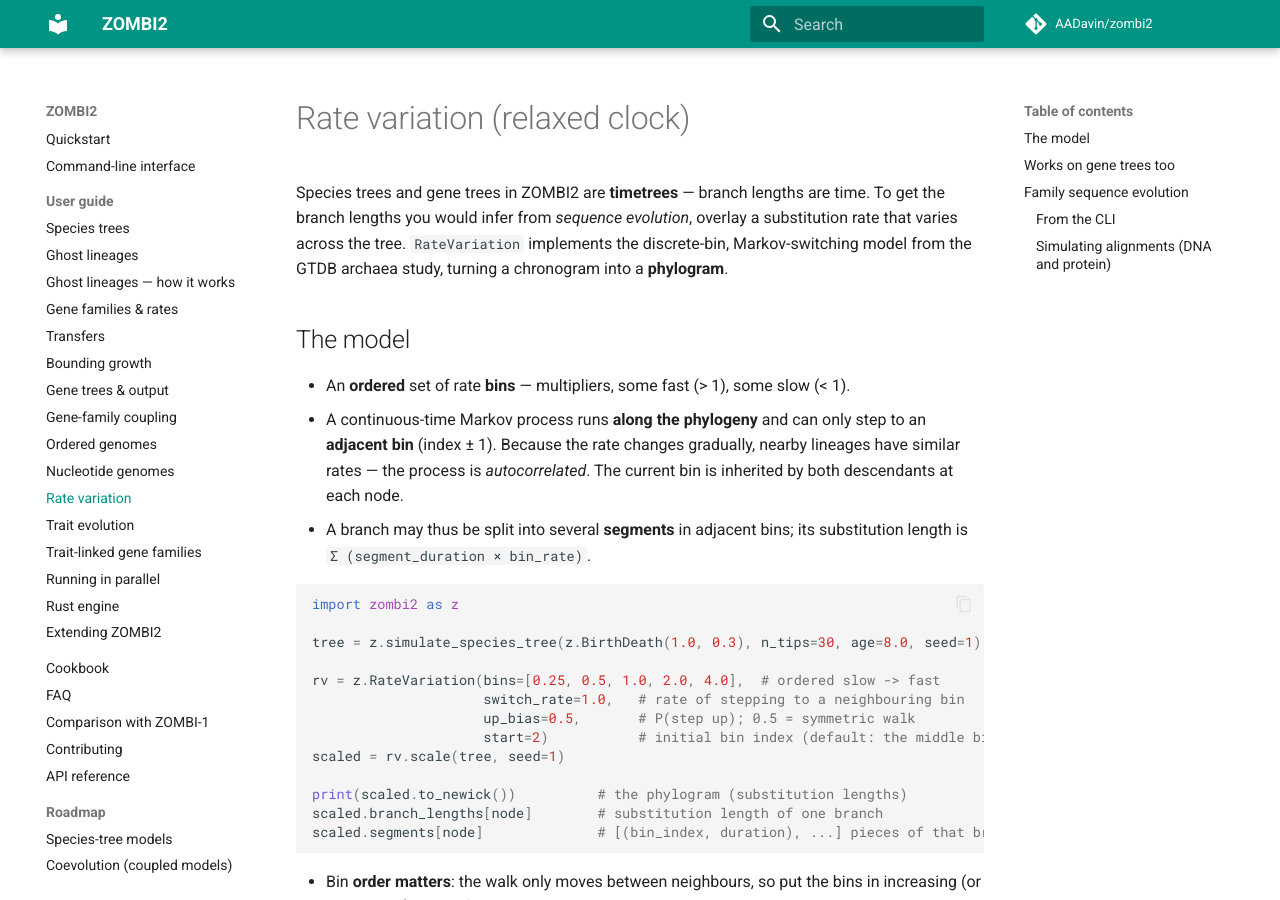
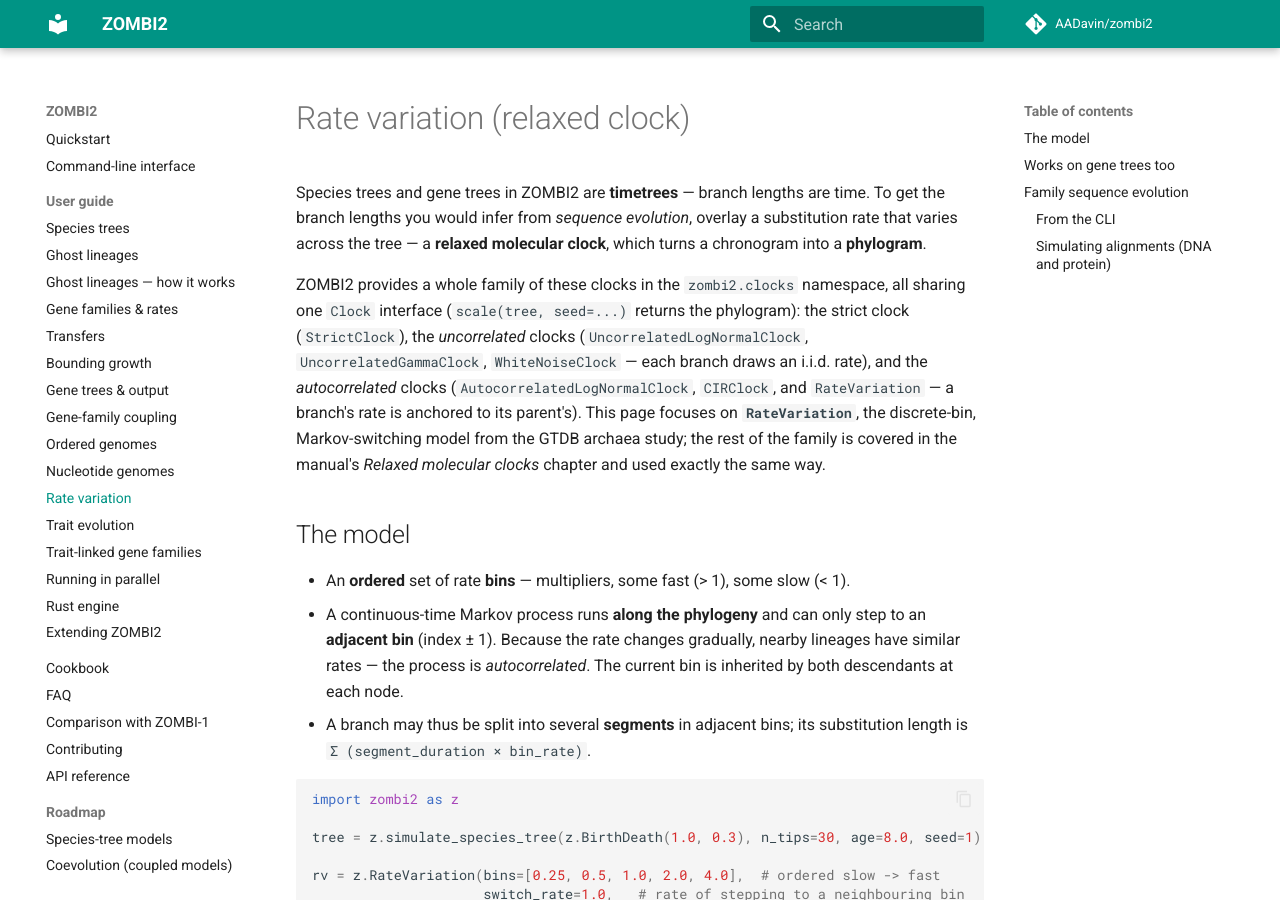
Before and after one commit to AADavin/zombi2, an MkDocs documentation site: the page built from docs/guide/rate-variation.md, in a window 1280 px wide and 900 px high. Built offline with MkDocs 1.6.1 and Material for MkDocs 9.7.7, drawn with Linux system fonts in a browser that asks for light colours; comment, search, counter and statistics services are not loaded; some of the changed text lies outside the part shown.

Commit message:
docs: reconcile Ch15 + guide/api with the relaxed-clock family
Follow-up to the molecular-clocks feature (PR #14). The existing docs framed
the lineage clock as "two clocks" and RateVariation as the only relaxed clock;
update them to point at the full family without disturbing the surrounding text.

- manual Ch15 (sequence evolution): the lineage clock can be ANY clock in the
  family (pointer to Ch16); `lineage=` takes any Clock, not just RateVariation.
- docs/guide/rate-variation.md: intro now introduces the `zombi2.clocks` family
  and namespace (RateVariation is the discrete-bin member); SequenceEvolution's
  R_b bullet and the CLI section cover `--clock` + its knobs.
- docs/reference/api.md: "Rate variation" -> "Relaxed molecular clocks",
  listing Clock + the six new clock classes.

Ch15 and the full manual build cleanly; mkdocs --strict passes; every CLI
command in the guide runs as written.

Co-Authored-By: Claude Opus 4.8 <noreply@anthropic.com>

````diff
--- a/docs/guide/rate-variation.md
+++ b/docs/guide/rate-variation.md
@@ -2,8 +2,17 @@
 
 Species trees and gene trees in ZOMBI2 are **timetrees** — branch lengths are time. To get
 the branch lengths you would infer from *sequence evolution*, overlay a substitution rate
-that varies across the tree. `RateVariation` implements the discrete-bin, Markov-switching
-model from the GTDB archaea study, turning a chronogram into a **phylogram**.
+that varies across the tree — a **relaxed molecular clock**, which turns a chronogram into a
+**phylogram**.
+
+ZOMBI2 provides a whole family of these clocks in the `zombi2.clocks` namespace, all sharing one
+`Clock` interface (`scale(tree, seed=...)` returns the phylogram): the strict clock (`StrictClock`),
+the *uncorrelated* clocks (`UncorrelatedLogNormalClock`, `UncorrelatedGammaClock`, `WhiteNoiseClock`
+— each branch draws an i.i.d. rate), and the *autocorrelated* clocks (`AutocorrelatedLogNormalClock`,
+`CIRClock`, and `RateVariation` — a branch's rate is anchored to its parent's). This page focuses on
+**`RateVariation`**, the discrete-bin, Markov-switching model from the GTDB archaea study; the rest of
+the family is covered in the manual's *Relaxed molecular clocks* chapter and used exactly the same
+way.
 
 ## The model
 
@@ -68,10 +77,10 @@ rate(family g, species branch b) = R_b · s_g
 ```
 
 - **`R_b`** — a lineage rate drawn **once on the species tree** and **shared by every
-  family**. Two clocks to choose from: an autocorrelated **lognormal** relaxed clock,
-  `R_child = R_parent · exp(N(0, σ·√branch_length))` (`branch_sigma`; `0` = strict clock), or
-  the **discrete-bin** within-branch `RateVariation` (the GTDB model; `lineage=`), which can
-  vary the rate *within* a branch.
+  family**. This is any relaxed clock from the family: the autocorrelated **lognormal** walk
+  `R_child = R_parent · exp(N(0, σ·√branch_length))` via `branch_sigma` (`0` = strict clock), or
+  **any `Clock`** passed as `lineage=` — the **discrete-bin** `RateVariation` (the GTDB model), an
+  uncorrelated clock, `CIRClock`, and so on.
 - **`s_g`** — each family's intrinsic speed, one constant drawn from a distribution
   (`family_speed`), so some families are globally fast, others slow.
 
@@ -120,19 +129,29 @@ have written the event trace (`trace` in `--write`):
 zombi2 genomes  -t species_tree.nwk --dup 0.2 --trans 0.1 --loss 0.2 --orig 0.5 \
     --write trace profiles -o run/
 
-# lognormal lineage clock + per-family speed
+# any clock in the family via --clock (here an uncorrelated lognormal)
+zombi2 sequence --genomes run/ --clock uncorrelated-lognormal --clock-sigma 0.5 \
+    --family-speed 0.5 -o run/
+
+# the autocorrelated lognormal and the discrete-bin GTDB clock also have shorthands
 zombi2 sequence --genomes run/ --branch-speed 0.4 --family-speed 0.5 -o run/
-
-# discrete-bin (GTDB) lineage clock instead of --branch-speed
 zombi2 sequence --genomes run/ --branch-bins 0.25,0.5,1,2,4 --branch-switch-rate 1.0 \
     --family-speed 0.5 -o run/
 ```
 
+`--clock` selects any model in the family —
+`{strict, autocorrelated-lognormal, uncorrelated-lognormal, uncorrelated-gamma, white-noise, cir,
+discrete-bin}` — with its parameter given by `--clock-sigma` (lognormal / white-noise / CIR spread),
+`--clock-shape` (gamma), `--clock-theta` (CIR mean-reversion), or `--clock-mean` (the target/strict
+rate). `--branch-speed` and `--branch-bins` remain as shorthands for the autocorrelated-lognormal and
+discrete-bin clocks.
+
 `sequence` replays `run/Events_trace.tsv`, rebuilds the reconciled gene trees, and writes
 `run/gene_trees/<family>_extant_subst.nwk` (and `_complete_subst.nwk`), plus
 `gene_family_speeds.tsv` and `branch_rates.tsv` recording the drawn `s_g` and `R_b` for
-reproducibility. `--branch-speed` **or** `--branch-bins` alone is a shared lineage clock;
-`--family-speed` alone is per-family speed; together they are the full gene × lineage model.
+reproducibility. A lineage clock alone (any `--clock`, `--branch-speed`, or `--branch-bins`) is a
+shared lineage clock; `--family-speed` alone is per-family speed; together they are the full
+gene × lineage model.
 
 ### Simulating alignments (DNA and protein)
 
````
Also changed, not shown: docs/reference/api.md (+8 -1 lines), manual/chapters/15-sequence-evolution.md (+9 -4 lines).
